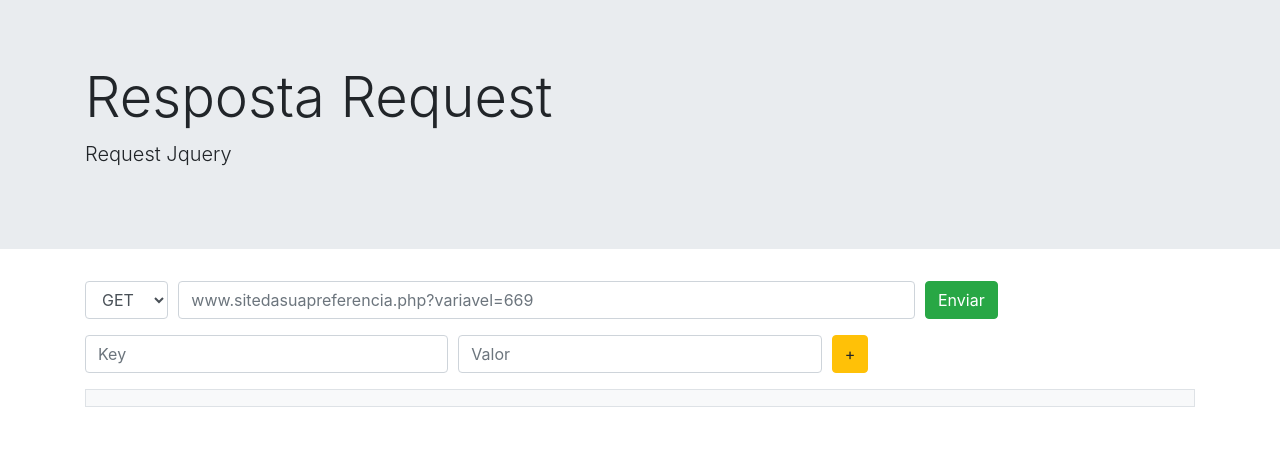
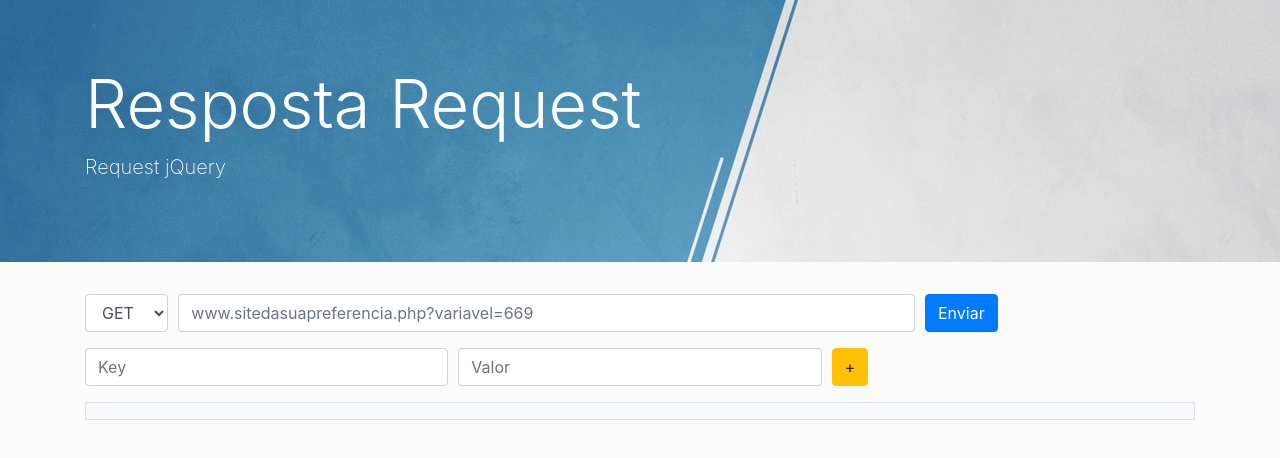
Before and after one commit to luizSmith/Request, a plain HTML site: page index.html in a window 1280 px wide. Drawn offline with nearby package versions, Linux system fonts and the light colour scheme.

Commit message:
Ajuste de layout

```diff
--- a/css/estilo.css
+++ b/css/estilo.css
@@ -2,3 +2,22 @@
 	width: auto;
 	height: auto;
 }
+
+.jumbotron {
+	background-image: url("../img/white_blue_1366x768.jpg");
+	color:white;
+
+}
+
+.jumbotron h1 {
+	font-size: 50pt;
+	font-weight: 350;
+}
+
+.jumbotron p {
+	font-weight: 250;
+}
+
+body {
+	background-color: #FBFBFB;
+}
--- a/index.html
+++ b/index.html
@@ -10,10 +10,10 @@
 	<div class="jumbotron jumbotron-fluid">
   		<div class="container">
     		<h1 class="display-4">Resposta Request</h1>
-    		<p class="lead">Request Jquery</p>
+    		<p class="lead">Request jQuery</p>
   		</div>
 	</div>
-	<div class="container">
+	<div class="container fundo">
 		<form method="POST" id="formulario">
 			<div class="form-row">
 				<div class="col-md-1 mb-3">
@@ -26,7 +26,7 @@
     			  	<input type="text" class="form-control link" placeholder="www.sitedasuapreferencia.php?variavel=669">
     			</div>
     			<div class="col-md-1 mb-3">
-    			  	<button type="submit" class="btn btn-success enviar">Enviar</button>
+    			  	<button type="submit" class="btn btn-primary enviar">Enviar</button>
     			</div>
     		</div>
     		<div class="form-row parametros">
```
Also changed, not shown: img/white_blue_1366x768.jpg (added), 1 other file.
